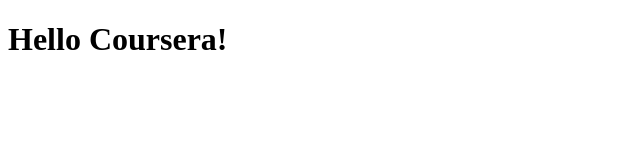
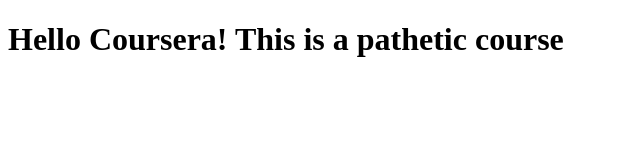
Before and after one commit to bhaumik-p-mehta/Project-Coursera, a plain HTML site: page site/Index.html in a window 1280 px wide. Shown: the whole page, without its empty margins (0-640 px from the left). Drawn offline with Linux system fonts and the light colour scheme.

Commit message:
Small Addition

```diff
--- a/site/Index.html
+++ b/site/Index.html
@@ -4,6 +4,6 @@
 	<title>Hello Coursera!</title>
 </head>
 <body>
-<h1>Hello Coursera!</h1>
+<h1>Hello Coursera! This is a pathetic course</h1>
 </body>
 </html>
```
